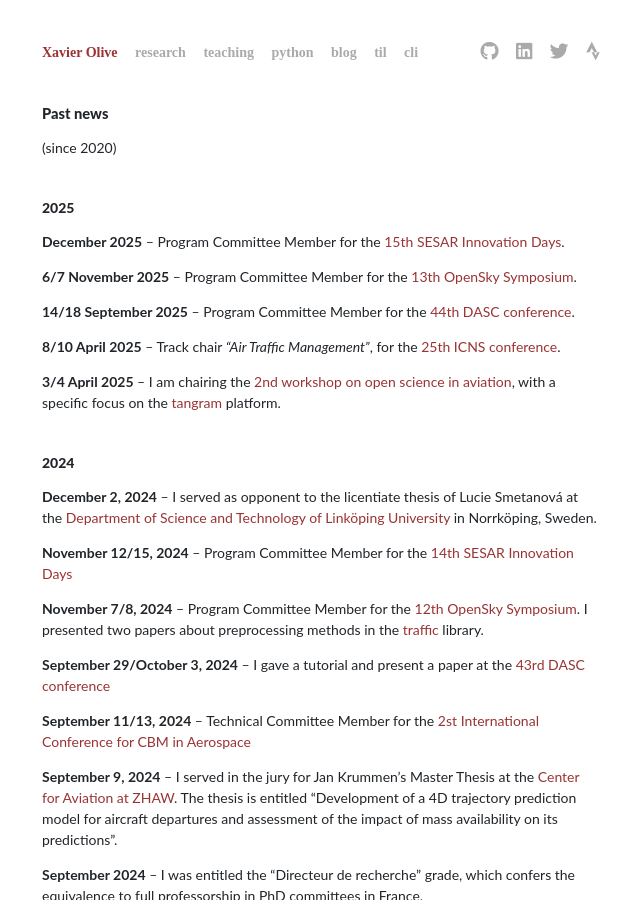
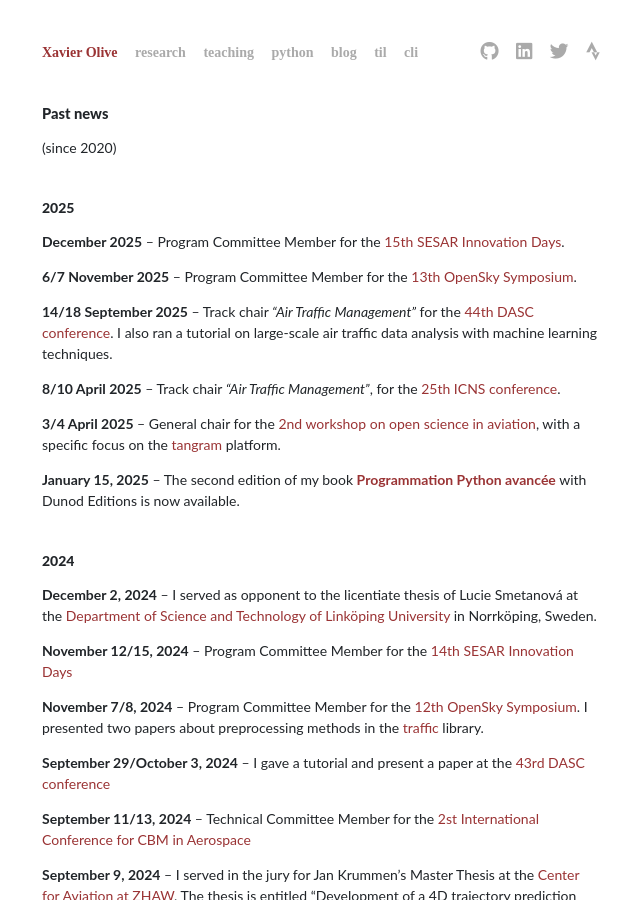
Before and after one commit to xoolive/xoolive.github.io, a Jekyll site: the page built from _pages/news.md, in a window 1280 px wide and 900 px high. Shown: the whole window, without its empty margins (319-959 px from the left). Built offline with Jekyll 4.4.1, drawn with Linux system fonts in a browser that asks for light colours; nearby versions of some CDN libraries; some web fonts are replaced; a script that is not in the unit is left out.

Commit message:
edit news

```diff
--- a/_pages/news.md
+++ b/_pages/news.md
@@ -14,13 +14,15 @@ permalink: /news/
 
 **6/7 November 2025** -- Program Committee Member for the [13th OpenSky Symposium](http://symposium.opensky-network.org/).
 
-**14/18 September 2025** -- Program Committee Member for the [44th DASC conference](http://2024.dasconline.org/).
+**14/18 September 2025** -- Track chair _"Air Traffic Management"_ for the [44th DASC conference](http://2025.dasconline.org/). I also ran a tutorial on large-scale air traffic data analysis with machine learning techniques.
 
 **8/10 April 2025** -- Track chair _"Air Traffic Management"_, for the [25th ICNS conference](https://i-cns.org/).
 
-**3/4 April 2025** -- I am chairing the [2nd workshop on open science in
+**3/4 April 2025** -- General chair for the [2nd workshop on open science in
 aviation](https://mode-s.org/workshop), with a specific focus on the
 [tangram](https://github.com/open-aviation/tangram) platform.
+
+**January 15, 2025** -- The second edition of my book [**Programmation Python avancée**](/python) with Dunod Editions is now available.
 
 ## 2024
 
--- a/extra/biblio.bib
+++ b/extra/biblio.bib
@@ -580,7 +580,8 @@
   booktitle = {Proceedings of the 25th {{Integrated Communications}}, {{Navigation}}, and {{Surveillance}} ({{ICNS}}) {{Conference}}},
   author = {Sun, Junzi and Olive, Xavier and Strohmeier, Martin and Lenders, Vincent},
   year = {2025},
-  month = apr
+  month = apr,
+  doi = {10.1109/ICNS65417.2025.10976963}
 }
 
 @inproceedings{schultz_-cdm_2019,
```
Also changed, not shown: _pages/research.md (+8 -2 lines).
